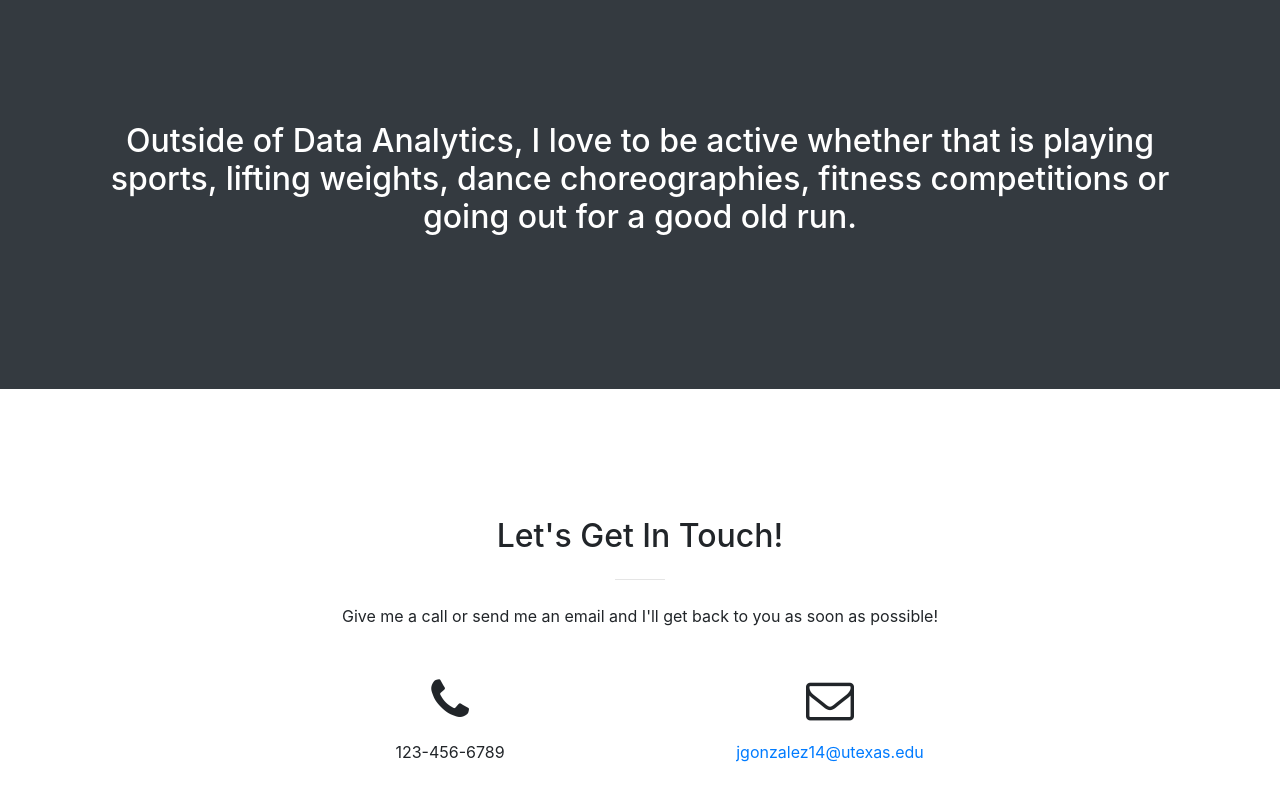
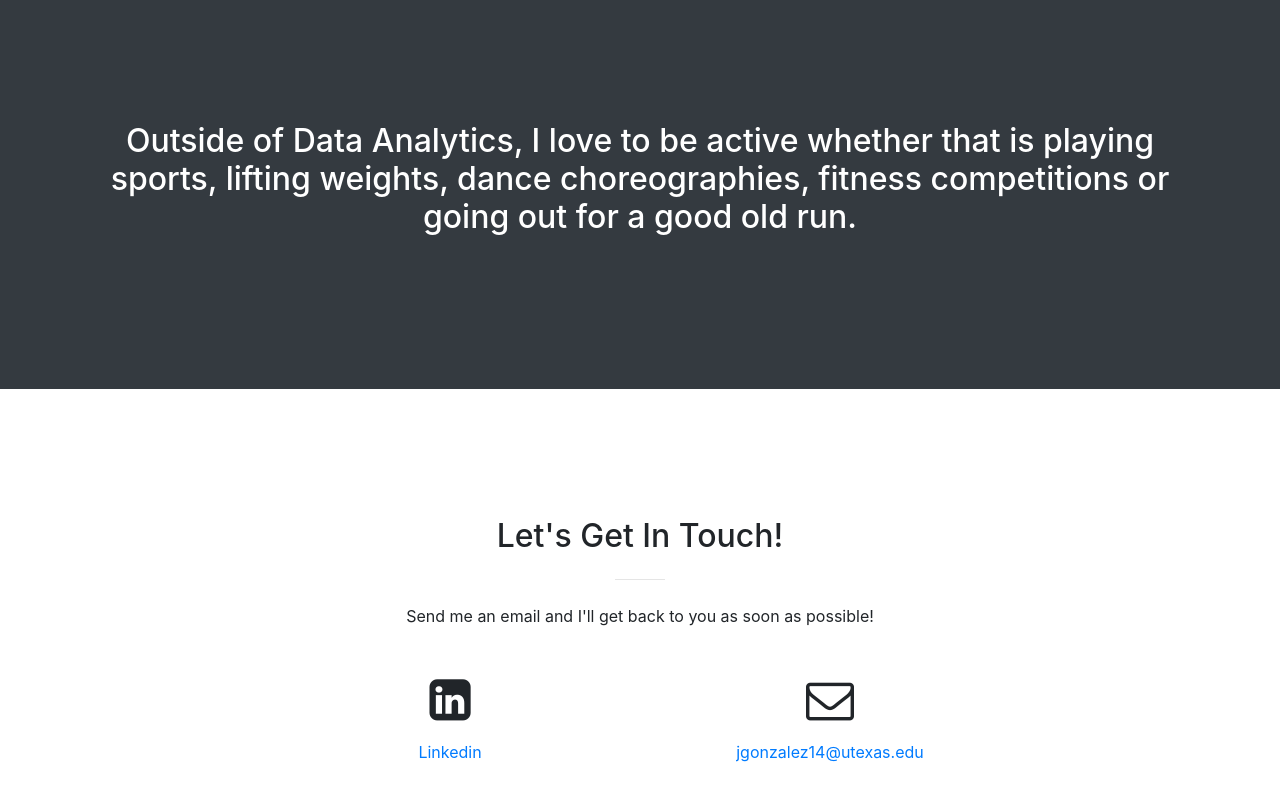
Before and after one commit to jcgonzalez14/jcgonzalez14.github.io, a website with bundled scripts: page index.html in a window 1280 px wide. Shown: the part 2755-3555 px from the top of the page. Built offline with nearby package versions, Linux system fonts and the light colour scheme.

Commit message:
Added Linkedin Profile

```diff
--- a/index.html
+++ b/index.html
@@ -252,13 +252,15 @@
           <div class="col-lg-8 mx-auto text-center">
             <h2 class="section-heading">Let's Get In Touch!</h2>
             <hr class="my-4">
-            <p class="mb-5">Give me a call or send me an email and I'll get back to you as soon as possible!</p>
+            <p class="mb-5">Send me an email and I'll get back to you as soon as possible!</p>
           </div>
         </div>
         <div class="row">
           <div class="col-lg-4 ml-auto text-center">
-            <i class="fa fa-phone fa-3x mb-3 sr-contact"></i>
-            <p>123-456-6789</p>
+            <i class="fa fa-linkedin-square fa-3x mb-3 sr-contact"></i>
+            <p>
+             <a href="https://www.linkedin.com/in/julio-gonzalez-448981144" target="_blank">Linkedin</a>
+            </p>
           </div>
           <div class="col-lg-4 mr-auto text-center">
             <i class="fa fa-envelope-o fa-3x mb-3 sr-contact"></i>
```
